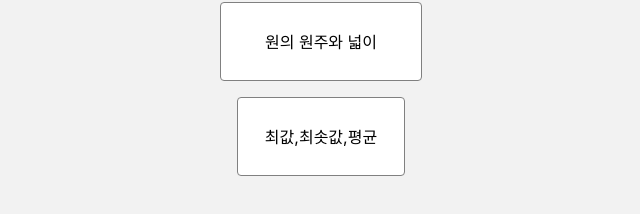
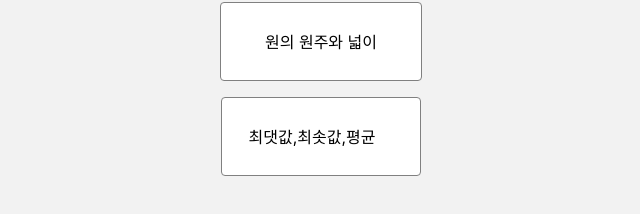
Before and after one commit to lululala0605/math-helper, a plain HTML site: page 메인.html in a window 1280 px wide. Shown: the part 412-626 px from the top of the page, without its empty margins (319-959 px from the left). Drawn offline with nearby package versions, Linux system fonts and the light colour scheme.

Commit message:
Update 메인.html

```diff
--- a/메인.html
+++ b/메인.html
@@ -51,7 +51,7 @@
     <input id="butt1" class="button rounded" type="button" value="숫자 1개로 하는 계산" onclick="url = "></p>
     <input id="butt1" class="button rounded" type="button" value="도형의 부피와 겉넓이" onclick="url = "></p>
     <input id="butt1" class="button rounded" type="button" value="    원의 원주와 넓이    " onclick="url = "></p>
-    <input id="butt1" class="button rounded" type="button" value="최값,최솟값,평균" onclick="url = "></p>
+    <input id="butt1" class="button rounded" type="button" value="최댓값,최솟값,평균    " onclick="url = "></p>
 </body>
 
 </html>
```
